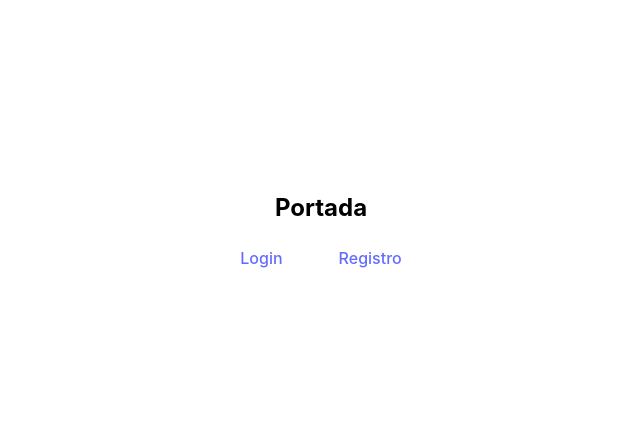
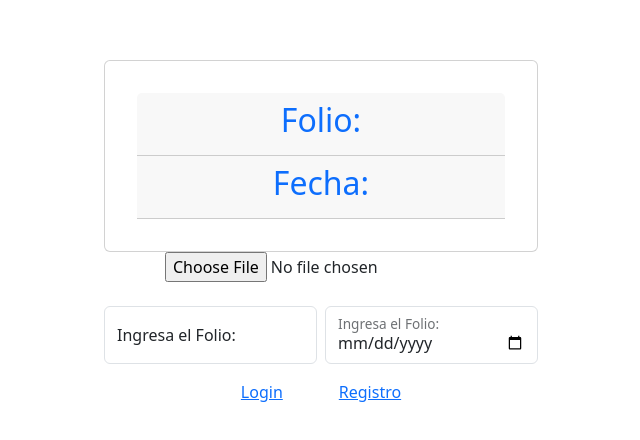
Before and after one commit to ManuelPeva/Valuatecc, a React (Vite) app in the folder valuactecc/: page /portada in a window 1280 px wide. Shown: the part 180-620 px from the top of the page, without its empty margins (319-959 px from the left). Built offline with nearby package versions, Linux system fonts and the light colour scheme.

Commit message:
portada de datos

```diff
--- a/valuactecc/src/App.jsx
+++ b/valuactecc/src/App.jsx
@@ -1,16 +1,22 @@
-import { useState } from 'react';
-import { BrowserRouter as Router, Route, Routes, Link, Navigate } from 'react-router-dom';
-import Login from './components/Login';
-import Register from './components/Register';
+import { useState } from "react";
+import {
+  BrowserRouter as Router,
+  Route,
+  Routes,
+  Link,
+  Navigate,
+} from "react-router-dom";
+import Login from "./components/Login";
+import Register from "./components/Register";
 
-import Welcome from './components/Welcome'
+import Welcome from "./components/Welcome";
 
 //import Caract_terreno from './components/carac-terreno';
 //import Comprobables from './components/comprobables';
 
-import Datos from './components/portada'
-import Portada from './components/portada'
-
+import Datos from "./components/portada";
+import Portada from "./components/portada";
+import { AvaluoProvider } from "./AvaluoContext";
 //import conclusion from './components/conclusion';
 //import Costos from './components/costos';
 //import Definiciones from './components/definiciones';
@@ -22,17 +28,17 @@ import Portada from './components/portada'
 //import MercInmSimilares from './components/merc-inm-similares';
 //import Mercado_terr from './components/mercado-terr';
 //import Acabados from './components/acabados';
-import './App.css';
-
+import "./App.css";
 
 function App() {
   const [user, setUser] = useState(null);
 
   const handleLogout = () => {
-    setUser(null);  // Limpiar el usuario
+    setUser(null); // Limpiar el usuario
   };
 
   return (
+    <AvaluoProvider>
       <Router>
         <div>
           <Routes>
@@ -43,19 +49,30 @@ function App() {
             {/* Ruta de bienvenida protegida, solo accesible si el usuario está autenticado */}
             <Route
               path="/welcome"
-            element={user ? <Welcome user={user} onLogout={handleLogout} /> : <Navigate to="/login" />}
+              element={
+                user ? (
+                  <Welcome user={user} onLogout={handleLogout} />
+                ) : (
+                  <Navigate to="/login" />
+                )
+              }
             />
           </Routes>
 
           {/* Mostrar los enlaces de login/registro solo si el usuario no está autenticado */}
           {!user && (
             <nav>
-            <Link className='app-nav' to="/login">Login</Link>
-            <Link className='app-nav' to="/register">Registro</Link>
+              <Link className="app-nav" to="/login">
+                Login
+              </Link>
+              <Link className="app-nav" to="/register">
+                Registro
+              </Link>
             </nav>
           )}
         </div>
       </Router>
+    </AvaluoProvider>
   );
 }
 
--- a/valuactecc/src/AvaluoContext.jsx
+++ b/valuactecc/src/AvaluoContext.jsx
@@ -1,3 +1,4 @@
+/* eslint-disable no-unused-vars */
 // src/AvaluoContext.js
 import { createContext, useState } from 'react';
 
@@ -5,11 +6,14 @@ export const AvaluoContext = createContext();
 
 // eslint-disable-next-line react/prop-types
 export const AvaluoProvider = ({ children }) => {
+  const [isAuthenticated, setIsAuthenticated] = useState(false);
+
   const [avaluoData, setAvaluoData] = useState({
     folio: '',
     fecha: '',
     colonia: '',
     direccion: '',
+    imagen:'',
     // Agrega otros campos según necesites
   });
 
--- a/valuactecc/src/Welcome.css
+++ b/valuactecc/src/Welcome.css
@@ -38,7 +38,8 @@
   cursor: pointer;
   border-radius: 5px;
   margin-left: auto;
-  margin-right: 32px;
+  margin-right: 22px;
+  margin-top: 12px;
 }
 
 .welcome-logout-button:hover {
@@ -103,6 +104,10 @@ p,h2{
   box-shadow: 1px 3px 2px black;
 }
 
+.welcome-li{
+  list-style-type: none;
+}
+
 .welcome-h2-sub{
   font-family:'Lucida Sans', 'Lucida Sans Regular', 'Lucida Grande', 'Lucida Sans Unicode', Geneva, Verdana, sans-serif;
   color: rgb(5, 5, 118);
@@ -119,3 +124,60 @@ p,h2{
     font-size: 36px; /* O cualquier ajuste que desees */
   }
 }
+
+
+/*pantalla de carga*/
+.bienvenida {
+  width: 100%;
+  box-sizing: border-box; /* Asegura que los márgenes y padding no excedan el ancho */
+  text-align: center;
+  padding: 20px;
+  overflow: hidden; /* Evita que el contenido desborde */
+}
+
+.welcome-p {
+  font-size: 1.2rem; /* Ajusta el tamaño del texto en móvil */
+  margin: 0;
+}
+
+.welcome-h2 {
+  font-size: 1.8rem; /* Ajusta el tamaño del encabezado en móvil */
+  margin: 10px 0;
+}
+
+.welcome-image {
+  width: 100%; /* La imagen ocupará todo el ancho disponible */
+  max-width: 300px; /* Tamaño máximo para evitar que se desborde */
+  height: auto;
+  margin-top: 10px;
+}
+
+/* Media Query para Tablets */
+@media (min-width: 768px) {
+  .welcome-p {
+    font-size: 1.8rem;
+  }
+
+  .welcome-h2 {
+    font-size: 2.2rem;
+  }
+
+  .welcome-image {
+    max-width: 400px;
+  }
+}
+
+/* Media Query para Pantallas Grandes */
+@media (min-width: 1024px) {
+  .welcome-p {
+    font-size: 2rem;
+  }
+
+  .welcome-h2 {
+    font-size: 2.5rem;
+  }
+
+  .welcome-image {
+    max-width: 500px;
+  }
+}
--- a/valuactecc/src/components/Welcome.jsx
+++ b/valuactecc/src/components/Welcome.jsx
@@ -9,7 +9,6 @@ import { faSignOutAlt } from "@fortawesome/free-solid-svg-icons";
 import { AvaluoProvider } from "../AvaluoContext";
 import { Outlet, Link } from "react-router-dom";
 // Ajusta la ruta según la ubicación del archivo
-
 
 // eslint-disable-next-line react/prop-types, no-unused-vars
 function Welcome({ user, onLogout }) {
@@ -33,25 +32,22 @@ function Welcome({ user, onLogout }) {
     return () => clearTimeout(timer); // Limpiar el temporizador cuando se desmonte el componente
   }, []);
 
-
-
   //fin del temporizador
   const handleLogout = () => {
     onLogout(); // limpiar el estado del usuario
     //Mostrar mensaje de despedida
     navigate("/login"); // redirigir al login
     Swal.fire({
-      title: 'Adiós',
-      text: '¡Gracias por visitarnos!',
-      icon: 'success',
-      confirmButtonText: 'Cerrar',
+      title: "Adiós",
+      text: "¡Gracias por visitarnos!",
+      icon: "success",
+      confirmButtonText: "Cerrar",
       timer: 2000,
       timerProgressBar: true,
     }).then(() => {
       navigate("/login"); // redirigir al login después de cerrar el alerta
     });
   };
-
 
   const handleAddButton = () => {
     if (newButtonText) {
@@ -70,22 +66,26 @@ function Welcome({ user, onLogout }) {
           <img src={casaImage} alt="imagen de bienvenida" />
         </div>
       ) : (
-
         // Vista del Tablero que aparece después de 2 segundos
         <div className="tablero">
           <header className="welcome-header">
             <nav className="welcome-nav">
-          <img src={casaImage} alt='logo' width={54} height={35} />
+              <img src={casaImage} alt="logo" width={54} height={35} />
               <ul className="nav-list">
-            <li>
-              <button className='welcome-logout-button' onClick={handleLogout}>Salir</button>
+                <li style={{listStyleType:'none'}}>
+                  <button
+                    className="welcome-logout-button"
+                    onClick={handleLogout}
+                  >
+                    Salir
+                  </button>
                 </li>
               </ul>
             </nav>
           </header>
           <h2 className="welcome-h2-sub">ValuaTec</h2>
           <ul>
-            <li>
+            <li className="welcome-li">
               <Link className="welcome-botones" to="/portada">
                 Portada
               </Link>
--- a/valuactecc/src/components/portada.jsx
+++ b/valuactecc/src/components/portada.jsx
@@ -1,11 +1,81 @@
+import { useContext } from "react";
+import { AvaluoContext } from "../AvaluoContext";
 
 function Portada() {
-    return (
-      <div>
-        <h2>Portada</h2>
-        {/* Aquí va el contenido específico de Portada */}
+  const { avaluoData, setAvaluoData } = useContext(AvaluoContext);
+  //navegacion anterior
+
+  // Manejo de la subida de imagen
+  const handleImageUpload = (e) => {
+    const file = e.target.files[0];
+    if (file) {
+      const reader = new FileReader();
+      reader.onloadend = () => {
+        setAvaluoData({ ...avaluoData, imagen: reader.result }); // Cambiado a "imagen"
+      };
+      reader.readAsDataURL(file);
+    }
+  };
+  // Fin del manejo de imagen
+
+  // Mostrar y actualizar el campo
+  return (
+    <div className="container mt-4">
+      <div className="card">
+        <div className="card-header">
+          <h2 className="text-primary">Folio: {avaluoData.folio}</h2>
+        </div>
+        <div className="card-header">
+          <h2 className="text-primary">Fecha: {avaluoData.fecha}</h2>
+        </div>
       </div>
-    );
-  }
 
-  export default Portada;
+      <input type="file" accept="image/*" onChange={handleImageUpload} />
+      {avaluoData.imagen && (
+        <img
+          src={avaluoData.imagen}
+          alt="Imagen post"
+          style={{ width: "100%", height: "auto", marginTop: "10px" }}
+        />
+      )}
+
+      <form>
+      <br></br>
+      <div className="row g-2">
+      <div className="col-md">
+        <div className="form-floating mb-3">
+          <input
+            type="text"
+            value={avaluoData.folio}
+            onChange={(e) =>
+              setAvaluoData({ ...avaluoData, folio: e.target.value })
+            }
+            className="form-control" id="floatingInputGrid" placeholder="Folio"
+          />
+          <label>Ingresa el Folio:</label>
+          </div>
+        </div>
+        {/*comienzo de fecha*/}
+        <div className="col-md">
+        <div className="form-floating mb-3">
+          <input
+            type="date" name="fecha"
+            value={avaluoData.fecha}
+            onChange={(e) =>
+              setAvaluoData({ ...avaluoData, fecha: e.target.value })
+            }
+            className="form-control" id="floatingInputGrid" placeholder="Folio"
+          />
+          <label>Ingresa el Folio:</label>
+          </div>
+        </div>
+        {/*Terminacion de fecha*/}
+        </div>
+
+      </form>
+      {/* Aquí va el contenido específico de Portada */}
+    </div>
+  );
+}
+
+export default Portada;
--- a/valuactecc/src/main.jsx
+++ b/valuactecc/src/main.jsx
@@ -2,6 +2,7 @@ import { StrictMode } from 'react'
 import { createRoot } from 'react-dom/client'
 import App from './App.jsx'
 import './index.css'
+import 'bootstrap/dist/css/bootstrap.min.css';
 
 createRoot(document.getElementById('root')).render(
   <StrictMode>
```
Also changed, not shown: valuactecc/src/components/datos.jsx (+20 -2 lines). Lines whose indentation alone changed are shown as unchanged.
